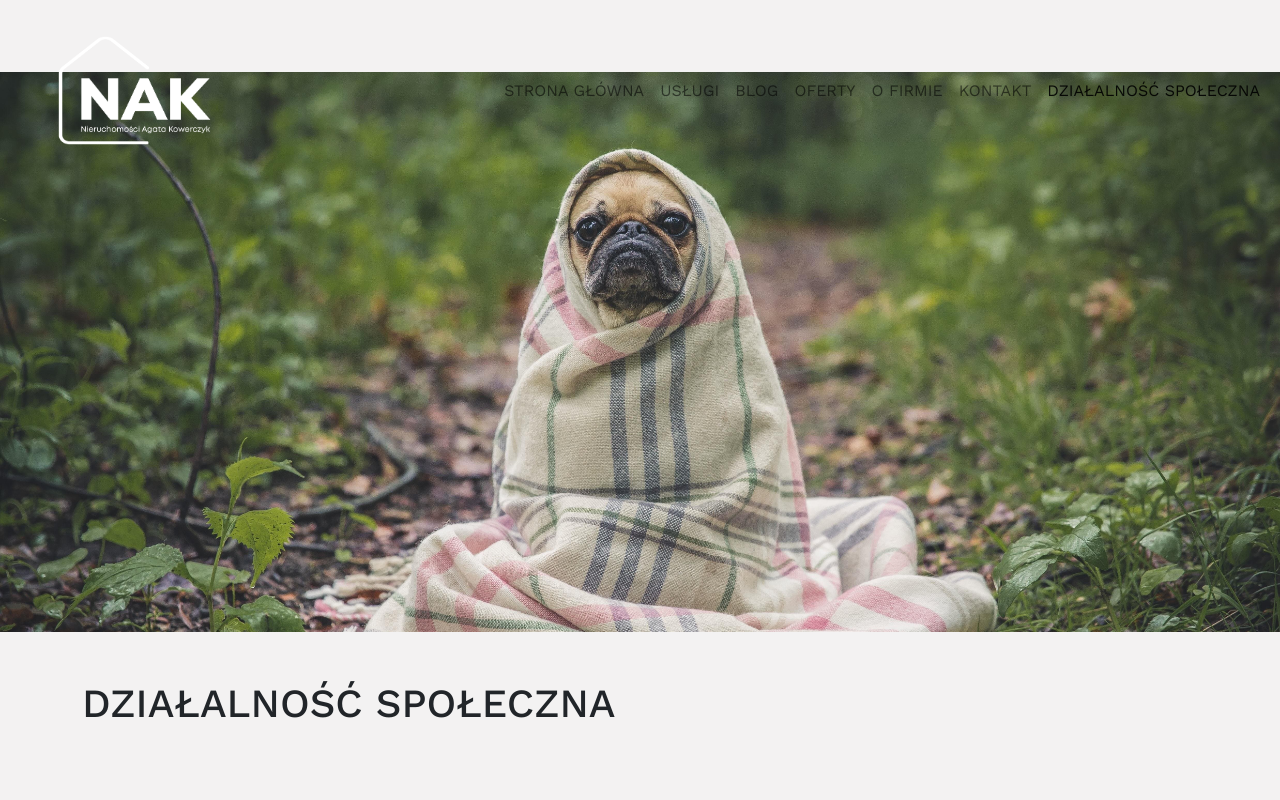
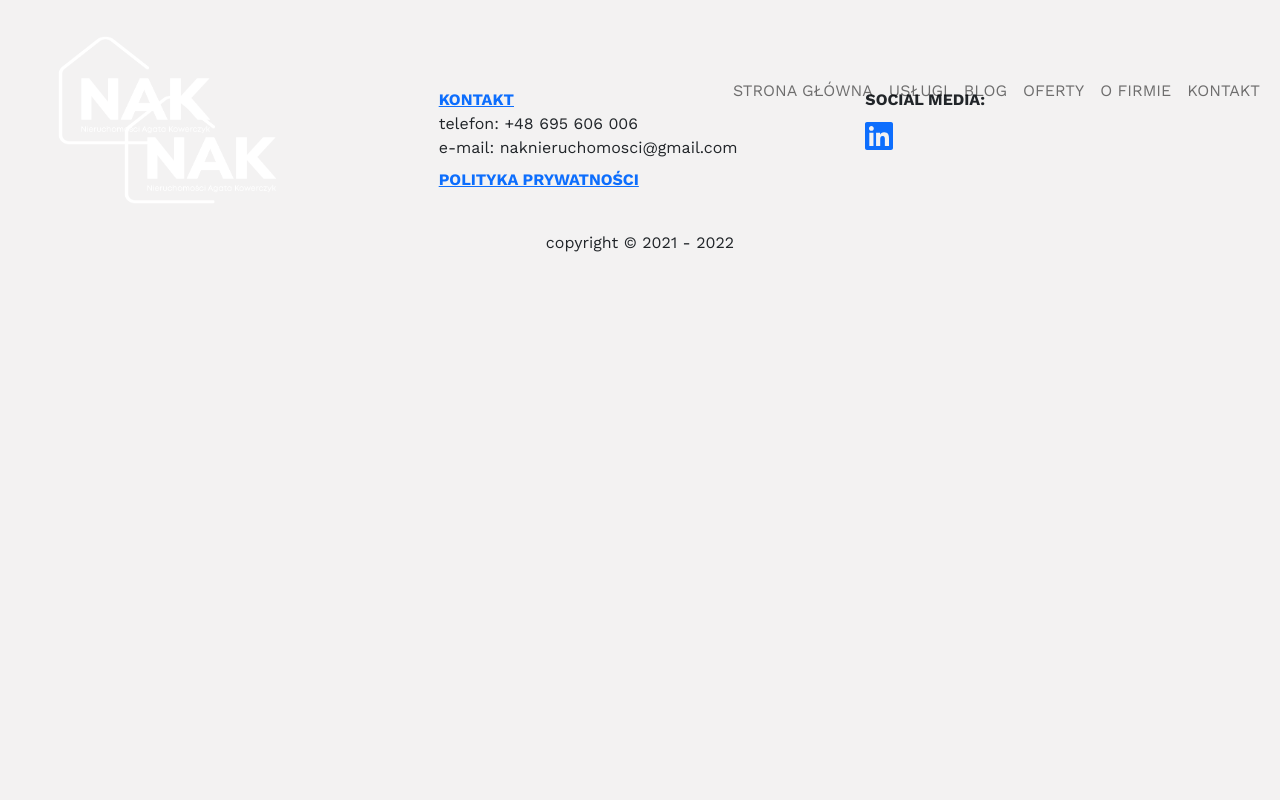
Before and after one commit to GaussFighting/aKowerczykApp, a React (Create React App) app: page /socialactivity in a window 1280 px wide. Shown: the top 800 px of the page. Built offline with nearby package versions, Linux system fonts and the light colour scheme.

Commit message:
delate socialactivity

```diff
--- a/src/App.js
+++ b/src/App.js
@@ -11,8 +11,8 @@ import Contact from "./components/Contact";
 import Footer from "./components/Footer";
 import PrivacyPolicy from "./components/PrivacyPolicy";
 import OfferPage from "./components/OfferPage";
-import SocialActivity from "./components/SocialActivity";
-import Activity from "./components/Activity";
+// import SocialActivity from "./components/SocialActivity";
+// import Activity from "./components/Activity";
 
 function App() {
   return (
@@ -29,8 +29,8 @@ function App() {
           <Route path="/privacy-policy" element={<PrivacyPolicy />} />
           <Route path="/offer/:id" element={<OfferPage />} />
           <Route path="/" element={<MainPage />} />
-          <Route path="/socialactivity" element={<SocialActivity />} />
-          <Route path="/socialactivity/:id" element={<Activity />} />
+          {/* <Route path="/socialactivity" element={<SocialActivity />} />
+          <Route path="/socialactivity/:id" element={<Activity />} /> */}
         </Routes>
         <Footer />
       </div>
--- a/src/components/Navigation.js
+++ b/src/components/Navigation.js
@@ -66,11 +66,11 @@ function Navigation() {
                 KONTAKT
               </NavLink>
             </NavItem>
-            <NavItem onClick={navTogglerClose}>
+            {/* <NavItem onClick={navTogglerClose}>
               <NavLink className="nav-link pl-4" to="/socialactivity">
                 DZIAŁALNOŚĆ SPOŁECZNA
               </NavLink>
-            </NavItem>
+            </NavItem> */}
           </Nav>
         </Collapse>
       </Navbar>
--- a/src/components/SocialActivity.js
+++ b/src/components/SocialActivity.js
@@ -16,7 +16,6 @@ const SocialActivity = () => {
     return b.id > a.id ? -1 : 1;
   });
 
-  console.log(allActivity);
   return (
     <div>
       <TopImage image={SocialActivityPageImage} position={0} />
@@ -25,7 +24,6 @@ const SocialActivity = () => {
         <Container>
           <Row>
             {allActivity.map((activity, idx) => {
-              console.log(activity.logo[0].src);
               return (
                 <Link
                   className="py-5"
```
